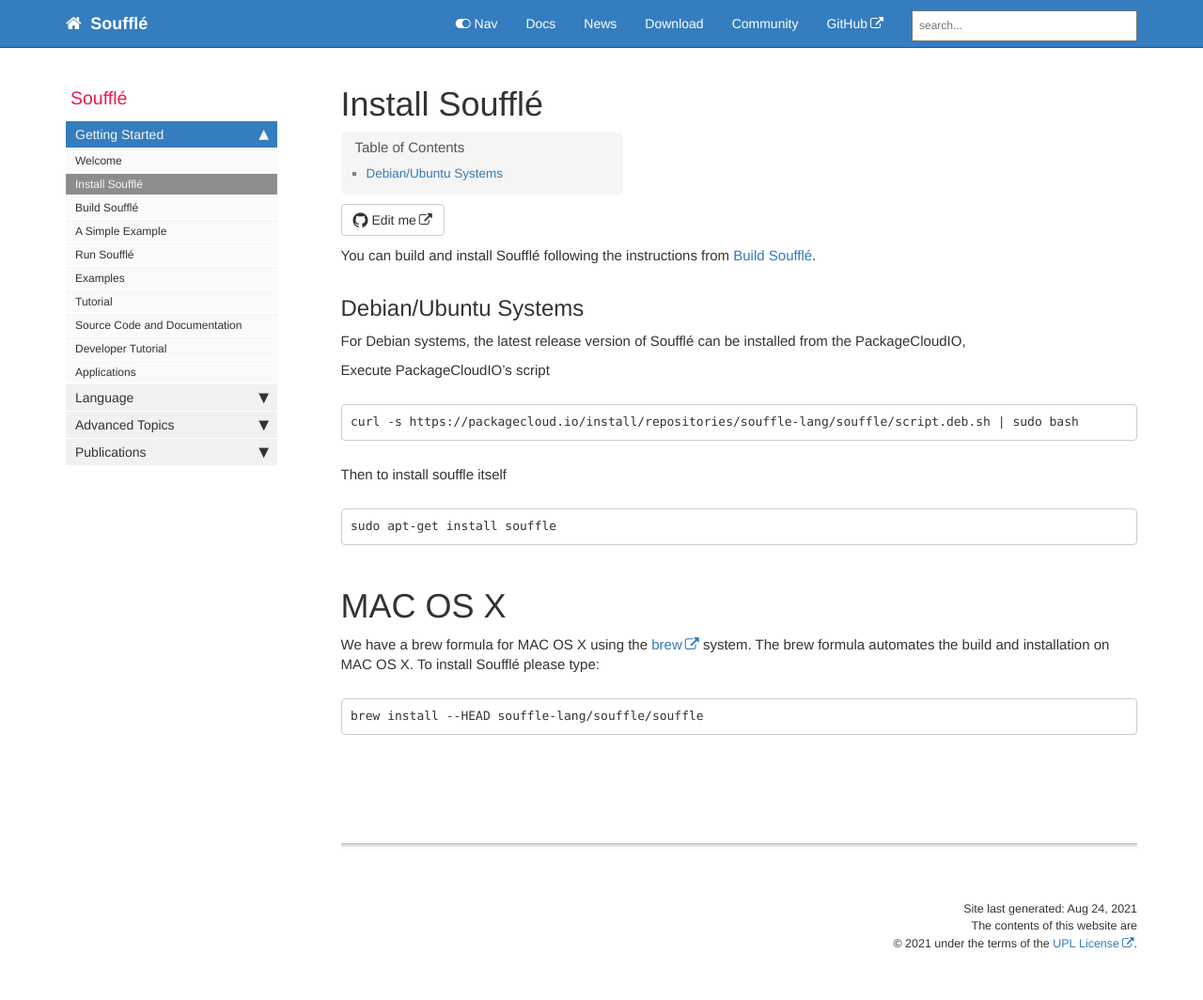
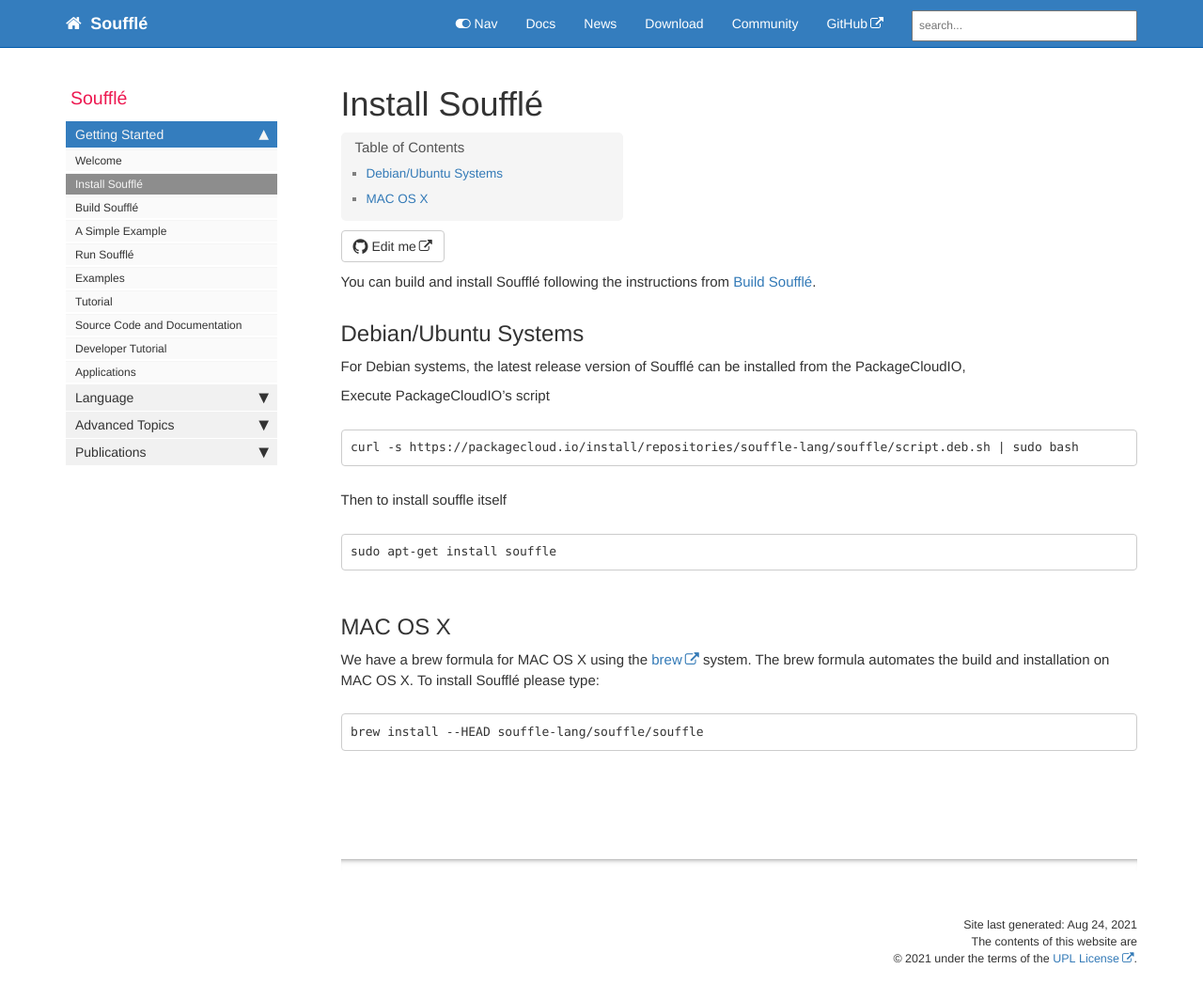
Before and after one commit to souffle-lang/souffle-lang.github.io, a Jekyll site: the page built from pages/docs/install.md, in a window 1280 px wide and 1090 px high. Shown: the top 1064 px of the window at 94% size. Built offline with Jekyll 4.4.1, drawn with Linux system fonts in a browser that asks for light colours; comment, search, counter and statistics services are not loaded.

Commit message:
Update install.md

````diff
--- a/pages/docs/install.md
+++ b/pages/docs/install.md
@@ -22,7 +22,7 @@ Then to install souffle itself
 sudo apt-get install souffle
 ```
 
-# MAC OS X
+## MAC OS X
 
 We have a brew formula for MAC OS X using the [brew](http://brew.sh) system. The
 brew formula automates the build and installation on MAC OS X.
````
